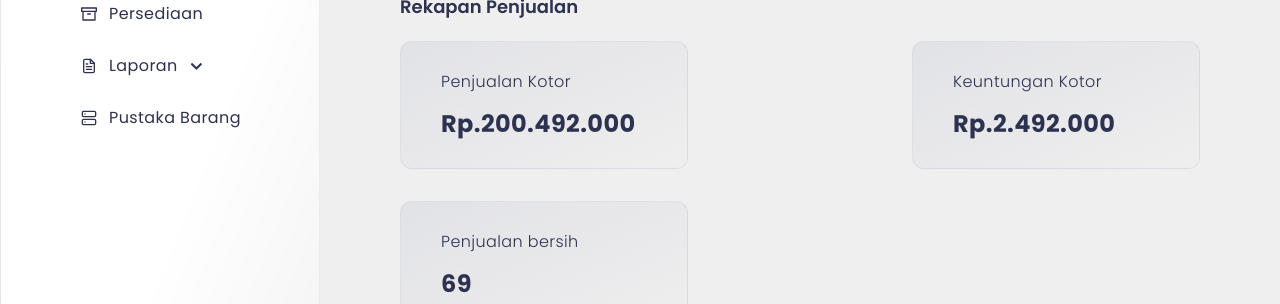
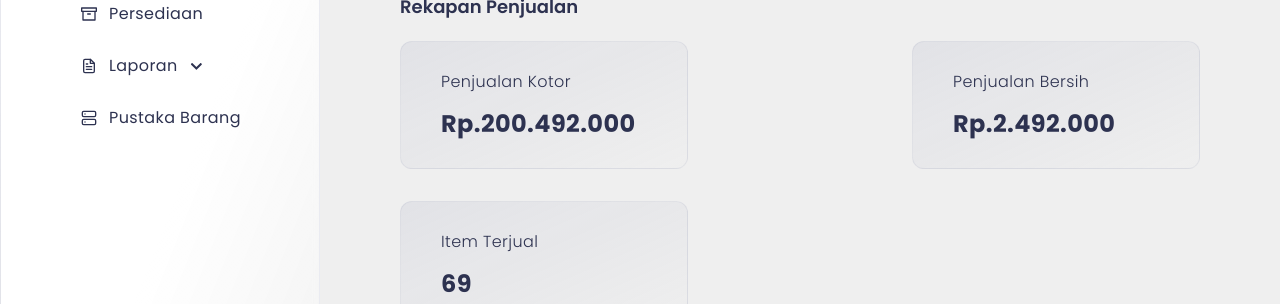
Before and after one commit to yogaadilaksana/sakara_dinein_pos, a Next.js app: page /dashboard in a window 1280 px wide. Shown: the part 163-467 px from the top of the page. Built offline with nearby package versions, Linux system fonts and the light colour scheme.

Commit message:
auth dasboard

```diff
--- a/src/app/auth/login/page.jsx
+++ b/src/app/auth/login/page.jsx
@@ -25,7 +25,7 @@ export default function LoginPage() {
       if (response.ok) {
         const data = await response.json();
         if (data.role === 'ADMIN') {
-          router.push('/');
+          router.push('/dashboard');
         } else if (data.role === 'CASHIER') {
           router.push('/');
         } else if (data.role === 'SUPER_ADMIN') {
--- a/src/app/dashboard/page.jsx
+++ b/src/app/dashboard/page.jsx
@@ -27,12 +27,12 @@ const salesSummary = [
     desc: "200.492.000", // {databse.grossSales} Diambil dari API. Penjualan kotor bulan sekarang di reduce, store ke sini
   },
   {
-    title: "Keuntungan Kotor",
+    title: "Penjualan Bersih",
     type: "price",
     desc: "2.492.000", // {databse.grossProfit} Diambil dari API. Pendapatan kotor bulan sekarang di reduce, store ke sini
   },
   {
-    title: "Penjualan bersih",
+    title: "Item Terjual",
     type: "quantity",
     desc: "69", // {databse.netSales} Diambil dari API. Penjualan bersih bulan sekarang di reduce, store ke sini
   },
```
